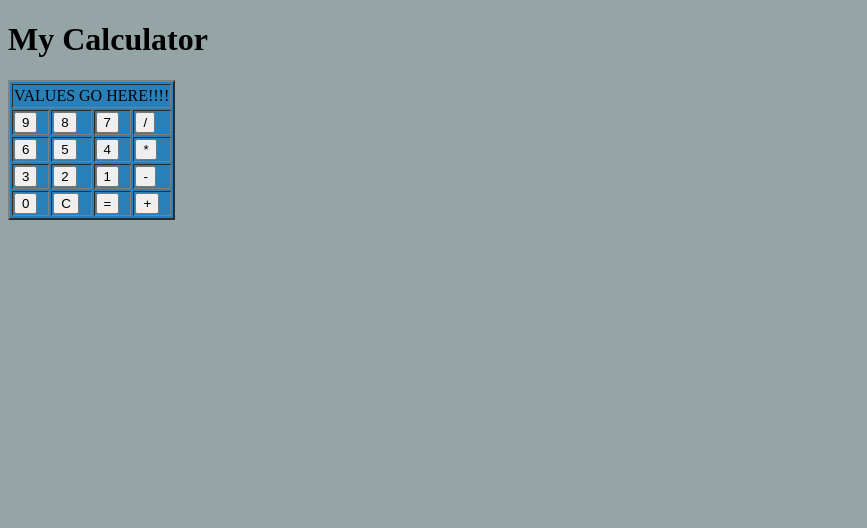
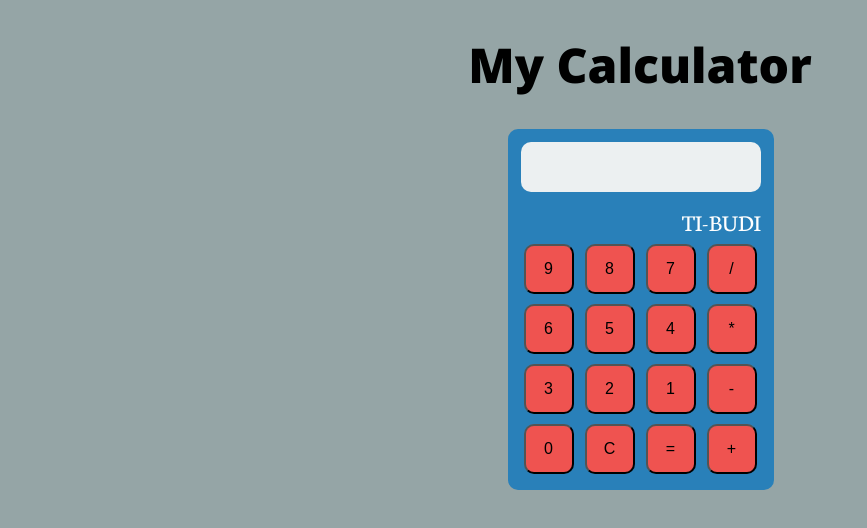
Before and after one commit to mflorazamudio/javascript-html-calculator, a plain HTML site: page index.html in a window 1280 px wide. Shown: the whole page, without its empty margins (0-867 px from the left). Drawn offline with nearby package versions, Linux system fonts and the light colour scheme.

Commit message:
added styling

```diff
--- a/index.html
+++ b/index.html
@@ -2,14 +2,18 @@
 <html>
     <head>
         <title>My Calculator</title>
+        <link href="https://fonts.googleapis.com/css?family=Neuton|Open+Sans:800|VT323" rel="stylesheet">
         <link rel="stylesheet" href="style.css" type="text/css" />
     </head>
     <body>
         <h1 id="title">My Calculator</h1>
         <div id="keypad">
-            <table border="2">
+            <table>
                 <tr>
-                    <td colspan="4" id="display-bar" height="20px">VALUES GO HERE!!!!</td>
+                    <td colspan="4" height="20px"><div id="display-bar"></div></td>
+                </tr>
+                <tr>
+                    <td colspan="4"><div id="calculator-brand">TI-BUDI</div></td>
                 </tr>
                 <tr>
                     <td><input type="button" value="9" onclick="display(9)"/></td>
--- a/style.css
+++ b/style.css
@@ -2,6 +2,49 @@ body{
     background-color: #95a5a6;
 }
 
+h1{
+    text-align: center;
+    font-family: 'Open Sans', sans-serif;
+    font-size: 3em;
+}
+
+#calculator-brand{
+    text-align: right;
+    color: white;
+    font-size: 1.5em;
+    font-family: 'Neuton', serif;
+}
+
+#keypad{
+    width:265px;
+    margin-left: auto;
+    margin-right:auto;
+}
+
 table{
     background-color: #2980b9;
+    border-radius: 10px;
+    padding: 10px;
 }
+
+#display-bar{
+    background-color: #ecf0f1;
+    margin-bottom: 10px;
+    height: 50px;
+    width: 235px;
+    font-family: 'VT323', monospace;
+    font-size: 3em;
+    overflow: hidden;
+    white-space: nowrap;
+    border-radius: 10px;
+    padding-left: 5px;
+}
+
+input[type=button]{
+    background-color: #EF5350;
+    height: 50px;
+    width: 50px;
+    font-size: 1em;
+    border-radius: 10px;
+    margin: 3px;
+}
```
